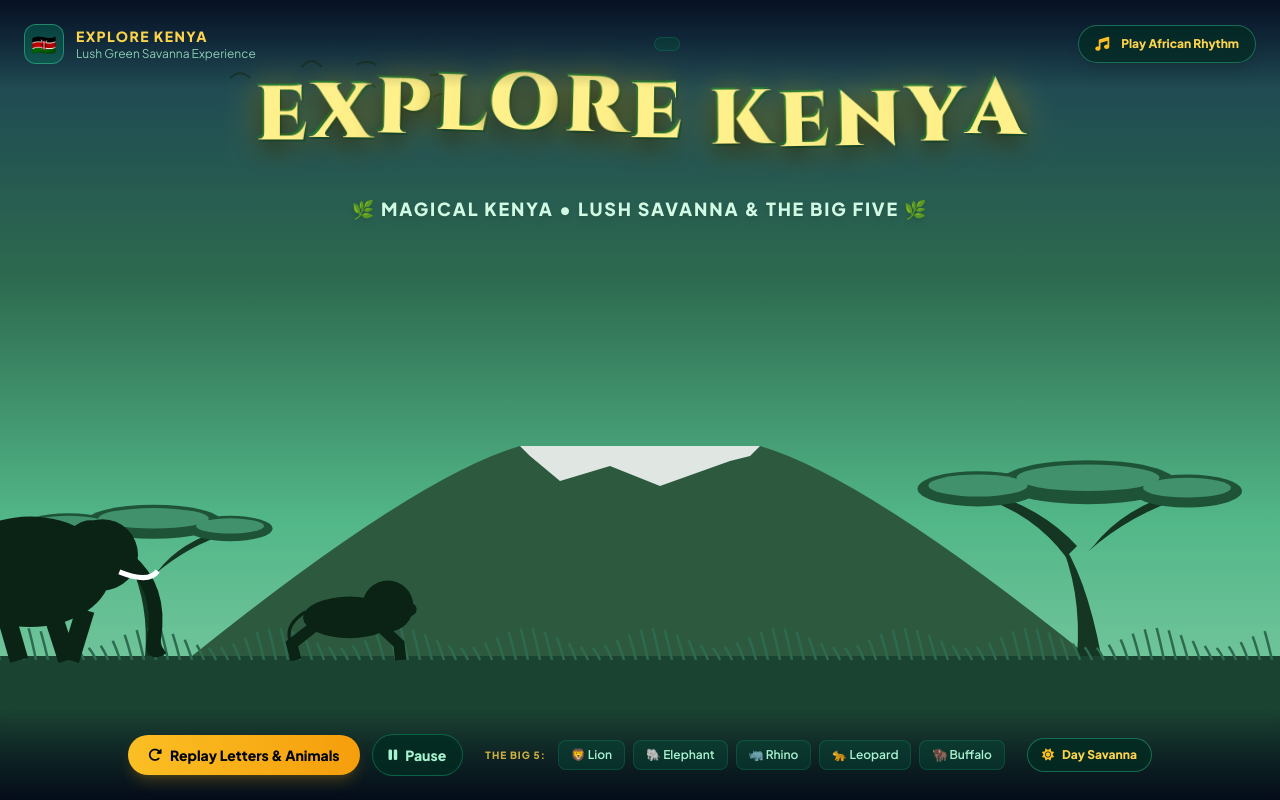
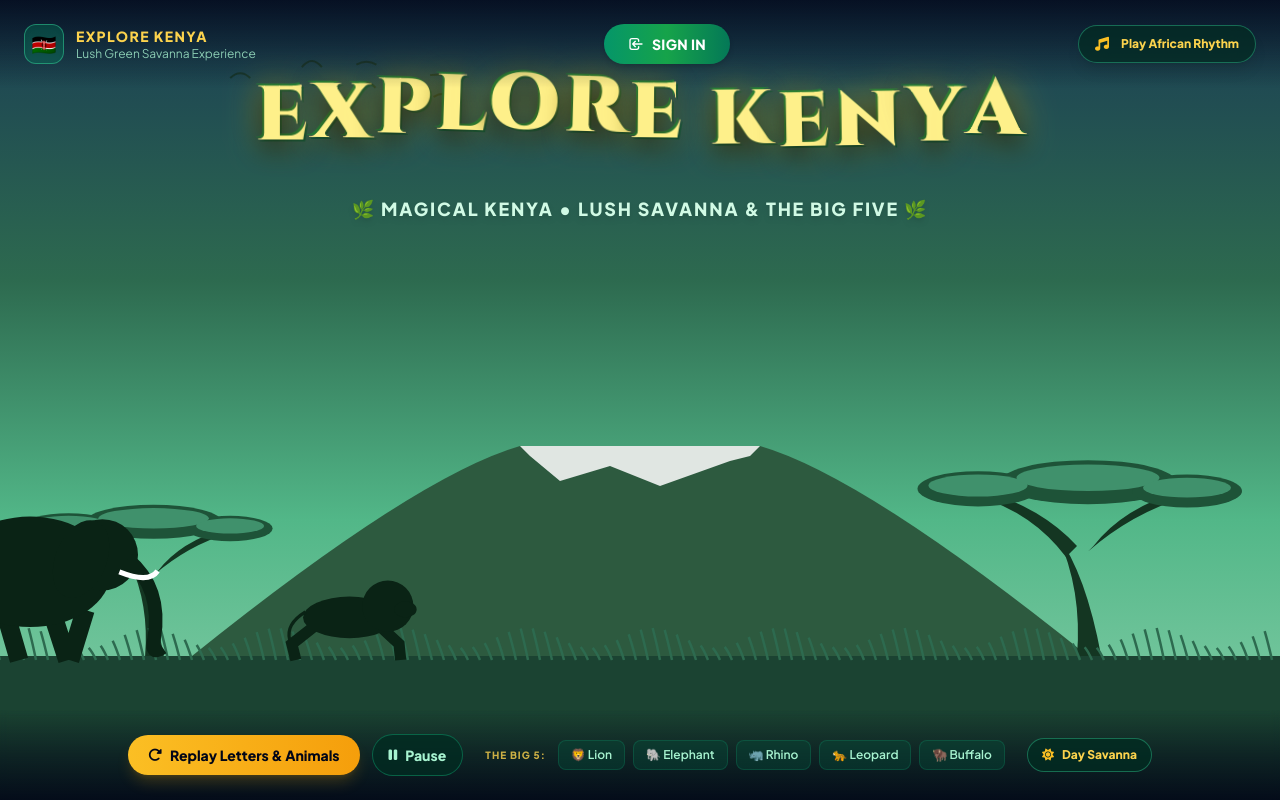
Before and after one commit to elishaokeyo/explore-kenya, a Flask app: page / in a window 1280 px wide. Run offline with Flask 3, Linux system fonts and the light colour scheme; some libraries are stand-ins or nearby versions.

Commit message:
Update splash.html

```diff
--- a/templates/splash.html
+++ b/templates/splash.html
@@ -186,8 +186,15 @@
                 <p class="text-xs text-emerald-200/80 font-medium">Lush Green Savanna Experience</p>
             </div>
         </div>
-         <button data-index="5" class="animal-tag px-3 py-1.5 rounded-lg bg-emerald-900/40 hover:bg-emerald-700/60 text-emerald-200 border border-emerald-500/20 transition font-semibold"><a href="/register" Sign In </a></button>
-
+          <div class="flex items-center space-x-3">
+  <a href="/register"
+     class="relative inline-flex items-center justify-center px-6 py-2.5 text-sm font-bold tracking-wide text-white uppercase transition-all duration-300 ease-out rounded-full bg-gradient-to-r from-emerald-600 via-green-600 to-emerald-700 hover:from-amber-500 hover:to-yellow-500 hover:text-gray-900 shadow-md hover:shadow-lg hover:shadow-amber-500/30 hover:-translate-y-0.5 active:translate-y-0 focus:outline-none focus:ring-2 focus:ring-green-400 focus:ring-offset-2 focus:ring-offset-gray-900">
+    <svg class="w-4 h-4 mr-2" fill="none" stroke="currentColor" viewBox="0 0 24 24">
+      <path stroke-linecap="round" stroke-linejoin="round" stroke-width="2" d="M11 16l-4-4m0 0l4-4m-4 4h14m-5 4v1a3 3 0 01-3 3H6a3 3 0 01-3-3V7a3 3 0 013-3h7a3 3 0 013 3v1" />
+    </svg>
+    Sign In
+  </a>
+</div>
         <!-- link -->
 
 
```
